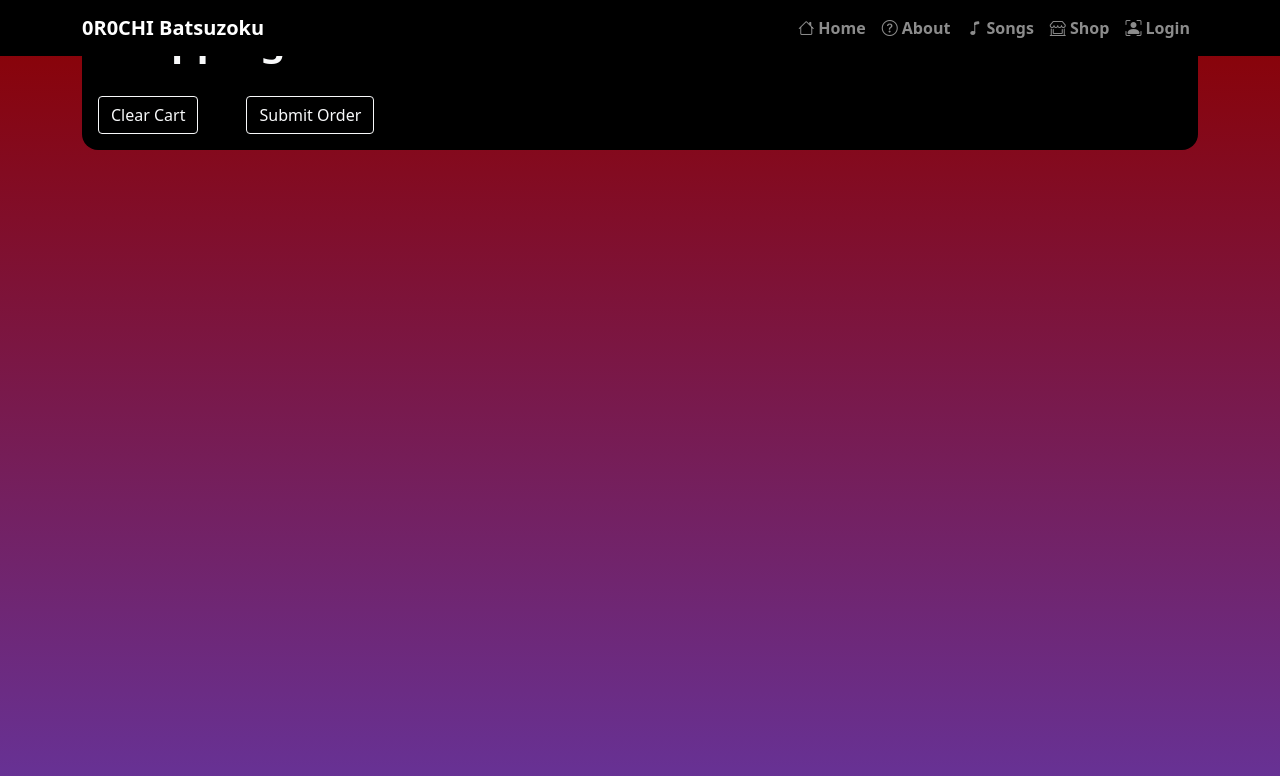
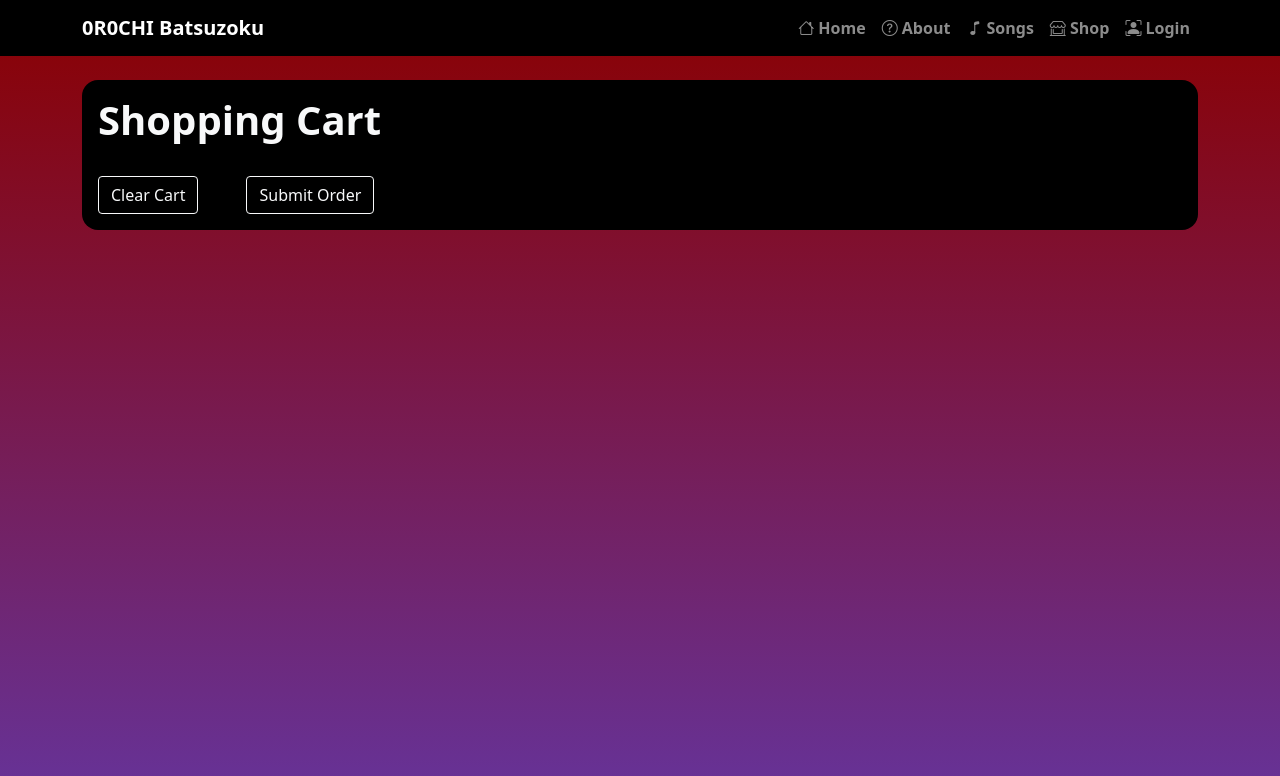
Before and after one commit to glehu/cwo_web, a Vue app: page /cart in a window 1280 px wide. Shown: the top 776 px of the page. Built offline with nearby package versions, Linux system fonts and the light colour scheme; what chunk would draw is missing.

Commit message:
Cart template top margin

```diff
--- a/src/views/Cart.vue
+++ b/src/views/Cart.vue
@@ -1,5 +1,6 @@
 <template>
   <div class="cart">
+    <div style="min-height: 10vh"></div>
     <section
       class="container">
       <div class="text-light p-3"
```
